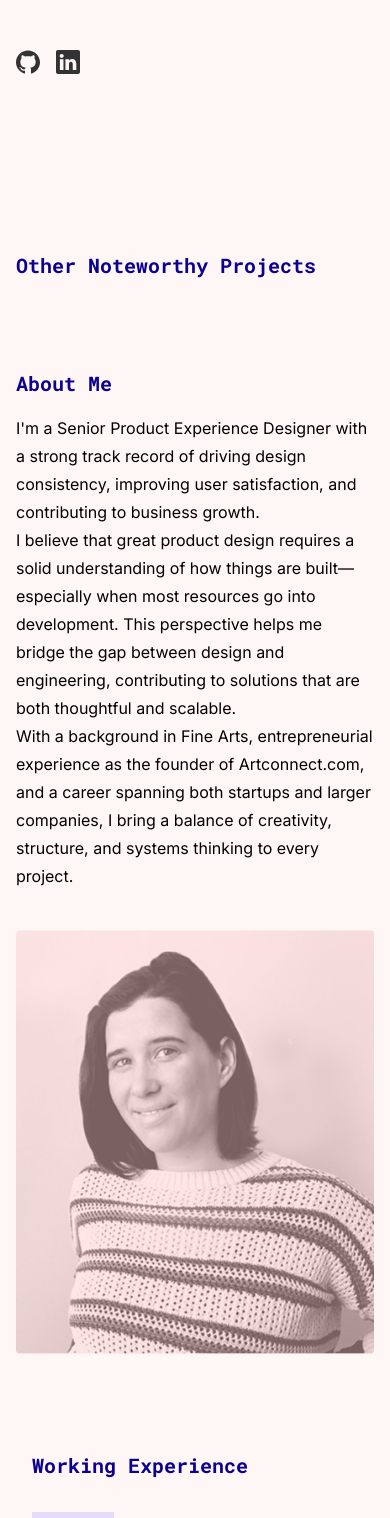
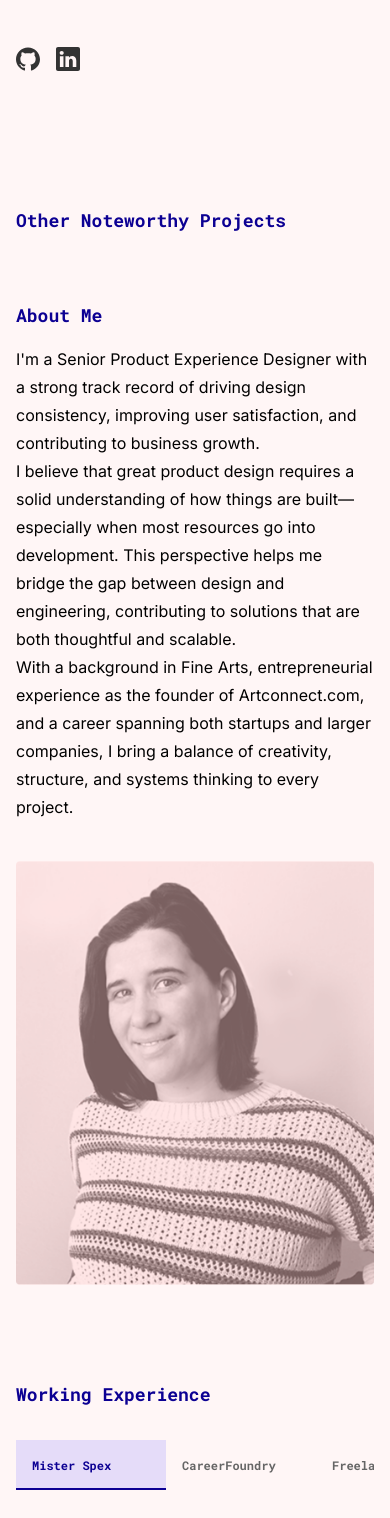
Before and after one commit to jumaber/portfolio_2025, a React (Vite) app: page / in a window 390 px wide. Shown: the part 432-1950 px from the top of the page. Built offline with nearby package versions, Linux system fonts and the light colour scheme; no server answers.

Commit message:
made about and experience section in home responsive

```diff
--- a/src/App.css
+++ b/src/App.css
@@ -71,32 +71,32 @@
 }
 
 .text-h1 {
-  font-size: clamp(2rem, 5vw, 3rem);
+  font-size: clamp(1.75rem, 4.5vw, 2.5rem);
   font-weight: 700;
   font-family: 'Roboto Mono', monospace;
   color: #0C0093;
 }
 
 .text-h2 {
-  font-size: clamp(1.25rem, 3.5vw, 1.5rem);
+  font-size: clamp(1.125rem, 3vw, 1.375rem);
   font-weight: 700;
   font-family: 'Roboto Mono', monospace;
 }
 
 .text-h3 {
-  font-size: clamp(1.25rem, 3.5vw, 1.5rem);
+  font-size: clamp(1.125rem, 3vw, 1.375rem);
   font-weight: 600;
   font-family: 'Inter', sans-serif;
 }
 
 .text-h4 {
-  font-size: clamp(1rem, 3vw, 1.25rem);
+  font-size: clamp(0.875rem, 2.5vw, 1.125rem);
   font-weight: 700;
   font-family: 'Roboto Mono', monospace;
 }
 
 .text-h5 {
-  font-size: clamp(0.875rem, 2.5vw, 1rem);
+  font-size: clamp(0.75rem, 2vw, 0.875rem);
   font-weight: 700;
   font-family: 'Roboto Mono', monospace;
 }
@@ -109,16 +109,16 @@
 }
 
 .subparagraph {
-  font-size: clamp(1rem, 2.5vw, 1.125rem);
+  font-size: clamp(0.875rem, 2vw, 1rem);
   font-weight: 300;
   line-height: 1.625;
   font-family: 'Inter', sans-serif;
 }
 
 .tag {
-  font-size: clamp(0.75rem, 2vw, 0.875rem);
+  font-size: clamp(0.6875rem, 1.75vw, 0.8125rem);
   font-weight: 500;
-  letter-spacing: 0.01em;
+  letter-spacing: -0.03em;
   font-family: 'Roboto Mono', monospace;
 }
 
--- a/src/components/Card.jsx
+++ b/src/components/Card.jsx
@@ -11,19 +11,21 @@ export function Card({ slug }) {
       .catch((err) => console.error("❌ Failed to fetch card:", err));
   }, [slug]);
 
-  if (!card) return null; // or show a skeleton/loader
+  if (!card) return null;
 
   return (
     <Link to={`/project/${card.slug}`}>
-      <div className="bg-white p-4 rounded-sm shadow-soft hover:shadow-md transition-all">
-        <img src={card.image} alt={card.title} />
+      <div className="flex flex-col justify-between h-full bg-white p-4 rounded-sm shadow-soft hover:shadow-md transition-all">
+        <div>
+          <img src={card.image} alt={card.title} className="w-full"/>
+        </div>
+        <div>
           <div className="text-h3">{card.title}</div>
-        <div className="subparagraph">{card.subtitle}</div>
-
+          {/* <div className="subparagraph">{card.subtitle}</div> */}
           {card.roles && (
-          <div className="flex flex-wrap gap-3 pt-2">
+            <div className="flex flex-wrap gap-0.5 pt-3">
               {card.roles.map((role, i) => (
-              <div key={i} className="tag blue">
+                <div key={i} className="tag blue pr-4 ">
                   {role}
                 </div>
               ))}
@@ -40,6 +42,7 @@ export function Card({ slug }) {
           </div>
         )} */}
         </div>
+      </div>
     </Link>
   );
 }
--- a/src/components/Experience.jsx
+++ b/src/components/Experience.jsx
@@ -53,16 +53,16 @@ export function Experience() {
   );
 
   return (
-    <div className="w-full py-20 px-4 md:px-8 lg:px-16">
+    <div className="w-full py-20">
       <div className="text-h2 blue pb-8">Working Experience</div>
 
       <div className="flex flex-col lg:flex-row gap-6">
         {/* Tabs */}
-        <div className="flex flex-row justify-between md:justify-start md:flex-col md:min-w-[200px]">
+        <div className="flex flex-row overflow-x-auto lg:overflow-y-auto lg:flex-col lg:min-w-[200px] max-h-[300px] lg:max-h-[600px]">
           {experiences.map(({ company }) => (
-            <div key={company} className="relative w-full">
+            <div key={company} className="relative w-full min-w-[150px]">
               <button
-                className={`text-h5 text-left w-full px-4 py-4 md:py-8 transition-all duration-300 ${
+                className={`text-h5 text-left w-full px-4 py-4 lg:py-8 transition-all duration-300 ${
                   activeCompany === company
                     ? "bg-[#e5dcf9] text-[#0C0093] font-semibold"
                     : "text-[#656565] hover:text-black"
@@ -72,8 +72,8 @@ export function Experience() {
                 {company}
               </button>
               <div
-                className={`absolute bottom-0 left-0 w-full h-[2px] md:bottom-auto md:top-0 md:left-0 md:w-[4px] md:h-full transition-all duration-300 ease-in-out ${
-                  activeCompany === company ? "bg-[#0C0093]" : "bg-[#656565]"
+                className={`absolute bottom-0 left-0 w-full h-[2px] lg:bottom-auto lg:top-0 lg:left-0 lg:w-[4px] lg:h-full transition-all duration-300 ease-in-out ${
+                  activeCompany === company ? "bg-[#0C0093]" : "bg-transparent"
                 }`}
               />
             </div>
--- a/src/components/Footer.jsx
+++ b/src/components/Footer.jsx
@@ -3,7 +3,7 @@ import { NavLink } from "react-router-dom";
 export function Footer() {
   return (
     <>
-      <div className="flex flex-row justify-center p-4 md:px-8 lg:px-16 w-screen bg-[var(--color-cream)] ">
+      <div className="flex flex-col-reverse md:flex-row justify-center p-4 md:px-8 lg:px-16 w-screen bg-[var(--color-cream)] ">
         <NavLink to="/imprint" className="text-h5 p-2 blue">
           Imprint
         </NavLink>
--- a/src/pages/Home.jsx
+++ b/src/pages/Home.jsx
@@ -49,12 +49,12 @@ export function Home() {
           id="work"
           className="flex flex-col flex-wrap w-full py-4 md:py-10 lg:py-20"
         >
-          <div className="flex flex-col md:flex-row gap-10 pb-10">
+          <div className="flex flex-col md:flex-row gap-5 pb-5">
             <Card slug="lens-config" />
             <Card slug="login-redesign" />
           </div>
 
-          <div className="flex flex-col md:flex-row gap-10 pb-10">
+          <div className="flex flex-col md:flex-row gap-5 pb-5">
             <Card slug="linsenpate" />
             <Card slug="plant-pal" />
             <Card slug="recipe-book" />
@@ -66,7 +66,7 @@ export function Home() {
           <div className="text-h2 blue pb-4 md:pb-6">
             Other Noteworthy Projects
           </div>
-          <div className="flex flex-col md:flex-row gap-10 pb-10">
+          <div className="flex flex-col md:flex-row gap-5 pb-5">
             {/* <Card slug="recipe-book" /> */}
             <Card slug="oop-game" />
             <Card slug="julia-css-animation" />
@@ -79,10 +79,12 @@ export function Home() {
         </div>
 
         {/* About Me */}
-        <section id="about" className="py-4 md:py-10 lg:py-20">
-          <div className="text-h2 blue pb-4 md:pb-6">About Me</div>
-          <div className="flex flex-col md:flex-row gap-10">
-            <div className="paragraph md:min-w-xxs">
+        <section id="about" className="flex flex-col w-full py-4 md:py-10 lg:py-20">
+          <div className="text-h2 blue pb-4 md:pb-6">
+            About Me
+          </div>
+          <div className="flex flex-col items-start w-full md:flex-row gap-10">
+            <div className="paragraph">
               I'm a Senior Product Experience Designer with a strong track
               record of driving design consistency, improving user satisfaction,
               and contributing to business growth. <br />
@@ -99,7 +101,7 @@ export function Home() {
             <img
               src={Julia}
               alt="Julia Mari Bernaus"
-              className="w-full h-fit"
+              className="w-full md:max-w-2xs h-auto object-contain"
             />
           </div>
         </section>
--- a/src/pages/SinglePage.jsx
+++ b/src/pages/SinglePage.jsx
@@ -42,8 +42,7 @@ import { Process } from "../components/Process"
   return (
     <>
       <NavBar />
-      <div className="flex flex-col w-screen items-center p-4 md:p-8 lg:p-16 h-full bg-[#FFF6F6] ">
-        <div className="lg:max-w-[1124px]">
+      <div className="h-full bg-[#FFF6F6] flex flex-col items-start px-4 md:px-8 lg:px-48 max-w-full overflow-x-hidden">
           {/* Intro Section */}
           <Intro
             title={title}
@@ -71,7 +70,6 @@ import { Process } from "../components/Process"
           {/* Wireframes */}
           <Wireframes wireframes={wireframes} />
         </div>
-      </div>
     </>
   );
 }
```
Lines whose indentation alone changed are shown as unchanged.
